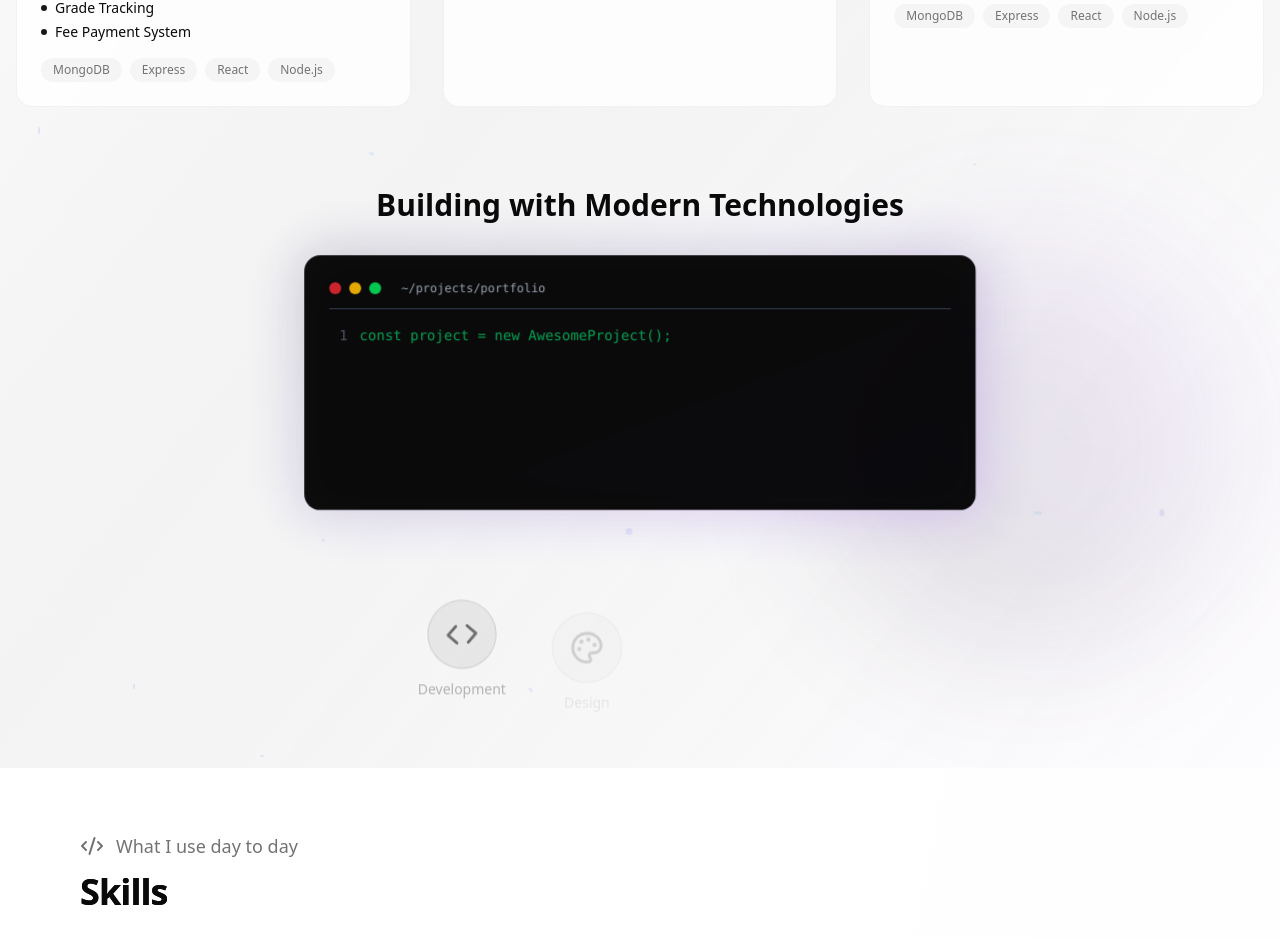
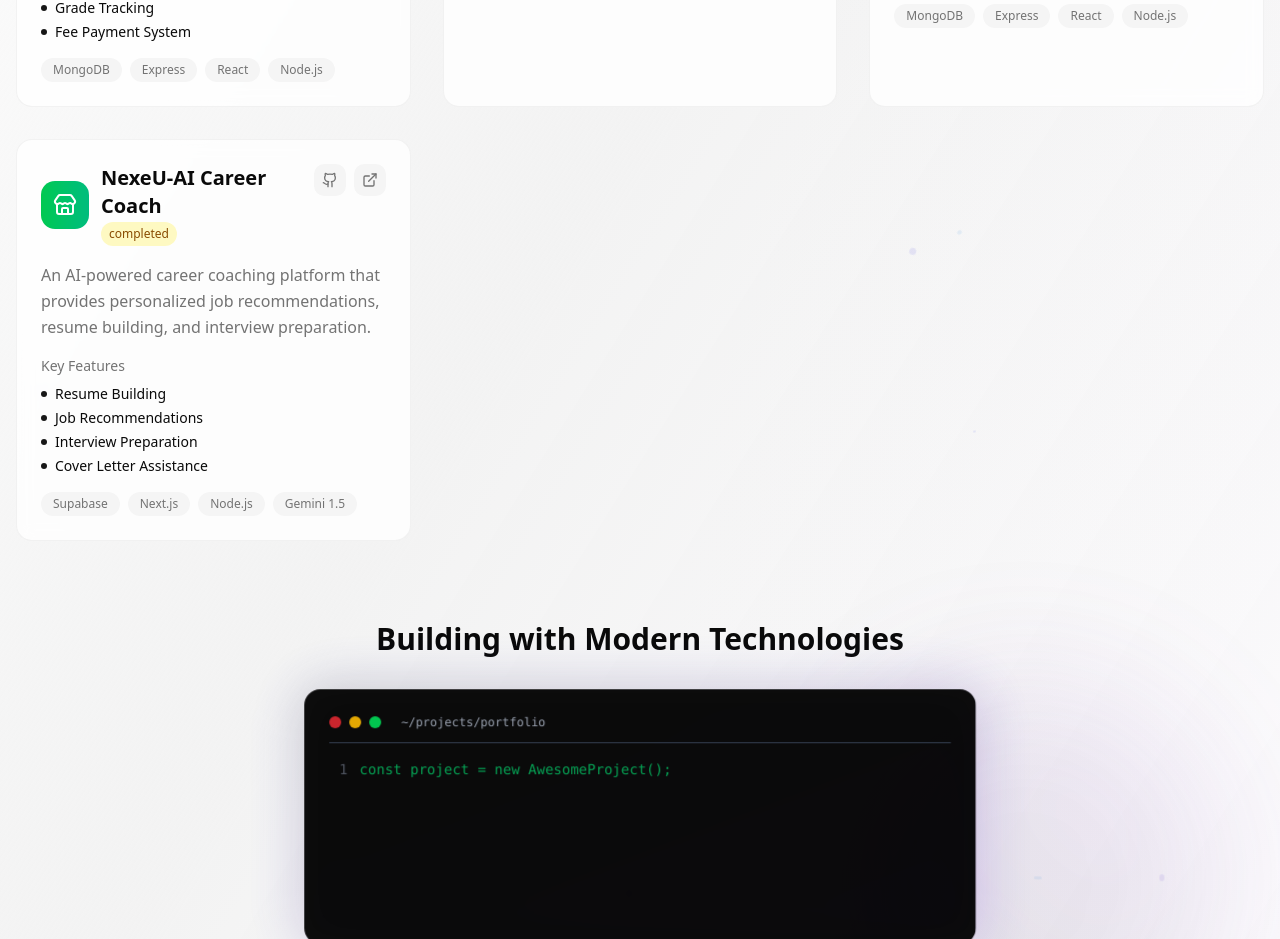
Before and after one commit to Gyanranjan-Priyam/portfolio, a React (Vite) app: page / in a window 1280 px wide. Shown: the part 2780-3719 px from the top of the page. Built offline with nearby package versions, Linux system fonts and the light colour scheme.

Commit message:
NexeU AI new project added.

```diff
--- a/src/components/portfolio/Projects.tsx
+++ b/src/components/portfolio/Projects.tsx
@@ -100,19 +100,19 @@ const projects = [
     githubUrl: "https://github.com/Gyanranjan-Priyam/ims.git",
     liveUrl: "https://ims-gyanranjanpriyam.netlify.app/",
   },
-  // {
-  //   id: 4,
-  //   title: "NexeU-Messaging App",
-  //   description: "A real-time messaging application built with MERN stack featuring chat, video calls, and file sharing.",
-  //   icon: <Store className="h-6 w-6" />,
-  //   tags: ["MongoDB", "Express", "React", "Node.js"],
-  //   gradient: "from-green-500 to-emerald-500",
-  //   bgGradient: "from-green-500/20 to-emerald-500/20",
-  //   status: "In Progress",
-  //   features: ["Chat", "Video Calls", "File Sharing"],
-  //   githubUrl: "https://github.com/Gyanranjan-Priyam/nexeu.git",
-  //   liveUrl: "https://nexeu.netlify.app/",
-  // },
+  {
+    id: 4,
+    title: "NexeU-AI Career Coach",
+    description: "An AI-powered career coaching platform that provides personalized job recommendations, resume building, and interview preparation.",
+    icon: <Store className="h-6 w-6" />,
+    tags: ["Supabase", "Next.js", "Node.js", "Gemini 1.5"],
+    gradient: "from-green-500 to-emerald-500",
+    bgGradient: "from-green-500/20 to-emerald-500/20",
+    status: "completed",
+    features: ["Resume Building", "Job Recommendations", "Interview Preparation", "Cover Letter Assistance"],
+    githubUrl: "https://github.com/Gyanranjan-Priyam/NexeU-AI.git",
+    liveUrl: "https://nexeuai.netlify.app/",
+  },
 ];
 
 // Section Title Component
```
